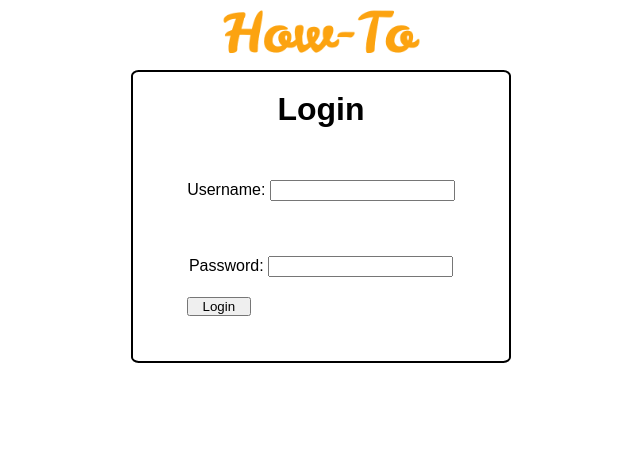
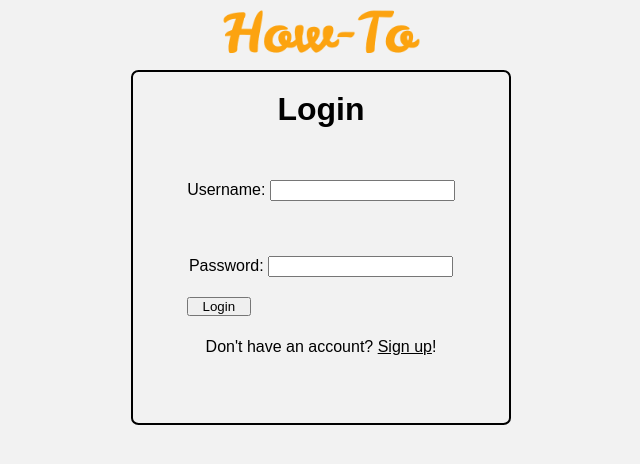
Before and after one commit to BW-how-2/Front-End, a React (Create React App) app: page /login in a window 1280 px wide. Shown: the top 464 px of the page, without its empty margins (319-959 px from the left). Built offline with nearby package versions, Linux system fonts and the light colour scheme; no server answers.

Commit message:
added links between login and signup

```diff
--- a/src/App.scss
+++ b/src/App.scss
@@ -1,3 +1,7 @@
+body {
+    background-color: rgba(240, 240, 240, 0.822);;
+}
+
 .error {
     color: red;
 }
@@ -45,3 +49,8 @@ h3 {
 #linksDash {
     text-decoration: none;
 }
+
+.link {
+    cursor: pointer;
+    text-decoration: underline;
+}
--- a/src/components/Enter.js
+++ b/src/components/Enter.js
@@ -136,6 +136,9 @@ const Enter = () => {
           Login
         </button>
       </div>
+      <div classname='sign-up-link-container'>
+        <p>Don't have an account? <span onClick={() => push('/signup')} className='link'>Sign up</span>!</p>
+      </div>
     </StyledLogin>
   );
 };
--- a/src/components/SignUp.js
+++ b/src/components/SignUp.js
@@ -49,6 +49,7 @@ export default function SignUp(){
     }
 
     return(
+        <div className='signup-container'>
             <form onSubmit={handleSubmit}>
                 <h1>Please Register</h1>
                     <p> Please type a username:</p>
@@ -68,5 +69,7 @@ export default function SignUp(){
 
                     <button onClick={handleSubmit}>Submit</button>
             </form>
+            <p>Already have an account? <span onClick={() => history.push('/login')} className='link'>Log in</span>!</p>
+        </div>
     )
 }
```
Lines whose indentation alone changed are shown as unchanged.
